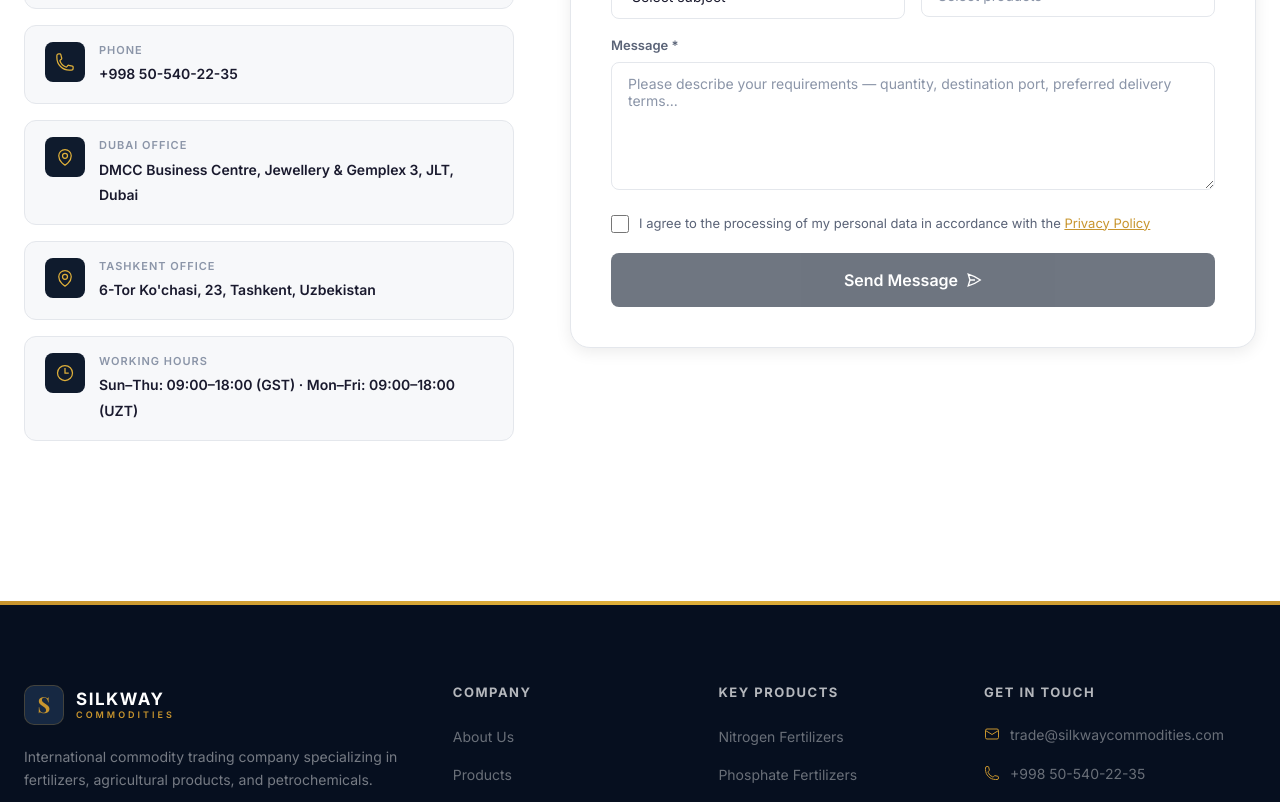
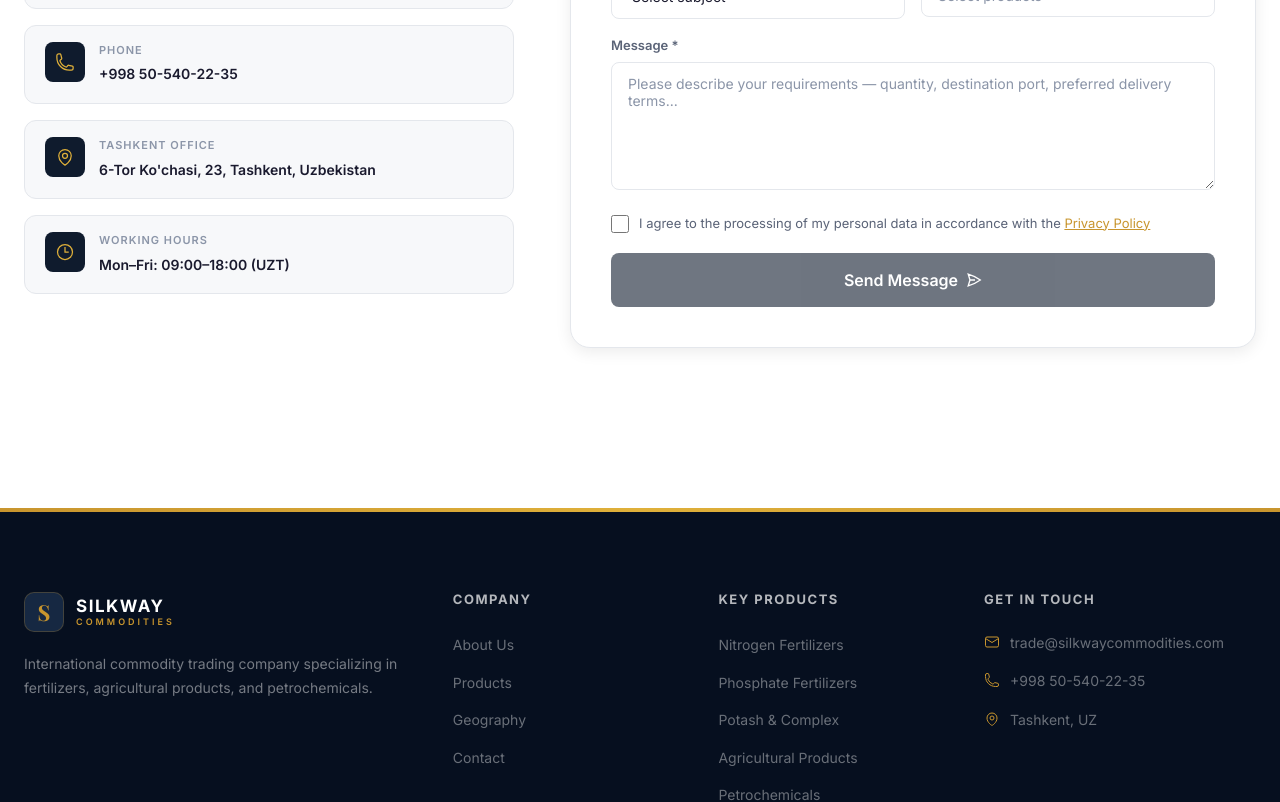
Before and after one commit to andrewbalanov/silkwaycommodities, a React (Vite) app: page /contact in a window 1280 px wide. Shown: the part 760-1562 px from the top of the page. Built offline with nearby package versions, Linux system fonts and the light colour scheme.

Commit message:
Remove Dubai office, keep only Tashkent
Remove all references to Dubai/UAE office across site: Footer, Home, About, Geography, Contact pages and meta tags. Adjust Geography offices grid to single centered column. Drop GST working hours from Contact.

```diff
--- a/index.html
+++ b/index.html
@@ -4,8 +4,8 @@
     <meta charset="UTF-8" />
     <link rel="icon" type="image/svg+xml" href="/favicon.svg" />
     <meta name="viewport" content="width=device-width, initial-scale=1.0" />
-    <meta name="description" content="Silkway Commodities — International commodity trading company specializing in fertilizers, agricultural products, and petrochemicals. Offices in Dubai and Tashkent." />
-    <meta name="keywords" content="commodity trading, fertilizers, urea, DAP, MAP, agricultural products, petrochemicals, Dubai, Tashkent, DMCC" />
+    <meta name="description" content="Silkway Commodities — International commodity trading company specializing in fertilizers, agricultural products, and petrochemicals. Office in Tashkent." />
+    <meta name="keywords" content="commodity trading, fertilizers, urea, DAP, MAP, agricultural products, petrochemicals, Tashkent" />
     <title>Silkway Commodities — International Commodity Trading</title>
     <link rel="preconnect" href="https://fonts.googleapis.com" />
     <link rel="preconnect" href="https://fonts.gstatic.com" crossorigin />
--- a/src/components/Footer.jsx
+++ b/src/components/Footer.jsx
@@ -83,7 +83,7 @@ function Footer() {
                   <path d="M15 10.5a3 3 0 11-6 0 3 3 0 016 0z"/>
                   <path d="M19.5 10.5c0 7.142-7.5 11.25-7.5 11.25S4.5 17.642 4.5 10.5a7.5 7.5 0 1115 0z"/>
                 </svg>
-                <span>Dubai, UAE · Tashkent, UZ</span>
+                <span>Tashkent, UZ</span>
               </li>
             </ul>
           </div>
--- a/src/pages/About.jsx
+++ b/src/pages/About.jsx
@@ -69,7 +69,7 @@ function About() {
               </h2>
               <p className="section-subtitle">
                 Silkway Commodities is an international commodity trading company
-                based in Dubai, UAE, and Tashkent, Uzbekistan.
+                based in Tashkent, Uzbekistan.
               </p>
               <p className="about__text">
                 We specialize in sourcing and supplying fertilizers, agricultural
--- a/src/pages/Contact.jsx
+++ b/src/pages/Contact.jsx
@@ -144,21 +144,6 @@ function Contact() {
                     </svg>
                   </div>
                   <div>
-                    <div className="contact__card-label">Dubai Office</div>
-                    <span className="contact__card-value">
-                      DMCC Business Centre, Jewellery & Gemplex 3, JLT, Dubai
-                    </span>
-                  </div>
-                </div>
-
-                <div className="contact__card">
-                  <div className="contact__card-icon">
-                    <svg width="20" height="20" viewBox="0 0 24 24" fill="none" stroke="currentColor" strokeWidth="1.5">
-                      <path d="M15 10.5a3 3 0 11-6 0 3 3 0 016 0z"/>
-                      <path d="M19.5 10.5c0 7.142-7.5 11.25-7.5 11.25S4.5 17.642 4.5 10.5a7.5 7.5 0 1115 0z"/>
-                    </svg>
-                  </div>
-                  <div>
                     <div className="contact__card-label">Tashkent Office</div>
                     <span className="contact__card-value">
                       6-Tor Ko'chasi, 23, Tashkent, Uzbekistan
@@ -175,7 +160,7 @@ function Contact() {
                   <div>
                     <div className="contact__card-label">Working Hours</div>
                     <span className="contact__card-value">
-                      Sun–Thu: 09:00–18:00 (GST) · Mon–Fri: 09:00–18:00 (UZT)
+                      Mon–Fri: 09:00–18:00 (UZT)
                     </span>
                   </div>
                 </div>
--- a/src/pages/Geography.css
+++ b/src/pages/Geography.css
@@ -1,9 +1,12 @@
 /* ===== OFFICES ===== */
 .geo__offices-grid {
   display: grid;
-  grid-template-columns: 1fr 1fr;
+  grid-template-columns: 1fr;
   gap: 32px;
   margin-top: 56px;
+  max-width: 560px;
+  margin-left: auto;
+  margin-right: auto;
 }
 
 .geo__office {
--- a/src/pages/Geography.jsx
+++ b/src/pages/Geography.jsx
@@ -2,17 +2,6 @@ import { Link } from 'react-router-dom'
 import './Geography.css'
 
 const offices = [
-  {
-    city: 'Dubai',
-    country: 'United Arab Emirates',
-    flag: '🇦🇪',
-    type: 'Office',
-    address: 'DMCC Business Centre, Jewellery & Gemplex 3',
-    addressLine2: 'Jumeirah Lakes Towers, Dubai, UAE',
-    email: 'trade@silkwaycommodities.com',
-    features: ['International Trade Hub', 'Maritime Logistics Gateway', 'Free Zone'],
-    image: 'https://images.unsplash.com/photo-1512453979798-5ea266f8880c?auto=format&fit=crop&w=800&q=80',
-  },
   {
     city: 'Tashkent',
     country: 'Uzbekistan',
@@ -113,11 +102,11 @@ function Geography() {
           <div className="section-header-center">
             <span className="section-label">Our Offices</span>
             <h2 className="section-title">
-              Two Strategic <span>Locations</span>
+              Our Strategic <span>Location</span>
             </h2>
             <p className="section-subtitle">
-              Positioned at the crossroads of key commodity trade routes, our offices
-              in Dubai and Tashkent enable efficient operations across multiple markets.
+              Positioned at the crossroads of key commodity trade routes, our office
+              in Tashkent enables efficient operations across multiple markets.
             </p>
           </div>
 
--- a/src/pages/Home.jsx
+++ b/src/pages/Home.jsx
@@ -57,7 +57,7 @@ function Home() {
         <div className="hero__content container">
           <div className="hero__tag">
             <span className="hero__tag-dot" />
-            Dubai · Tashkent
+            Tashkent
           </div>
 
           <h1 className="hero__title">
@@ -118,7 +118,7 @@ function Home() {
               </h2>
               <p className="section-subtitle">
                 Silkway Commodities is an international trading company
-                based in Dubai, UAE, and Tashkent, Uzbekistan.
+                based in Tashkent, Uzbekistan.
                 We specialize in sourcing and supplying fertilizers, agricultural
                 products, and petrochemicals to markets across the globe.
               </p>
```
